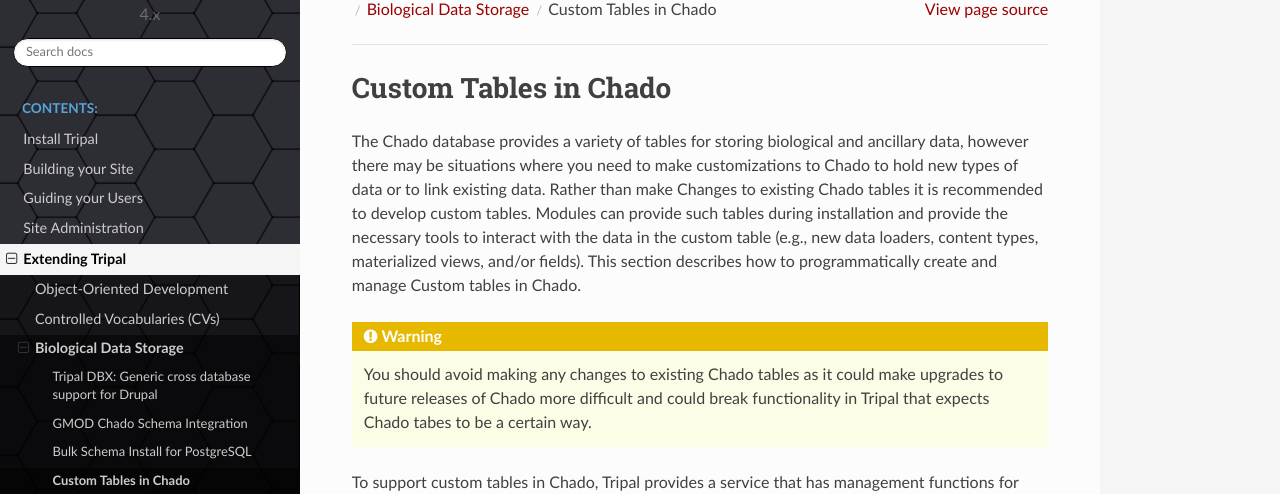
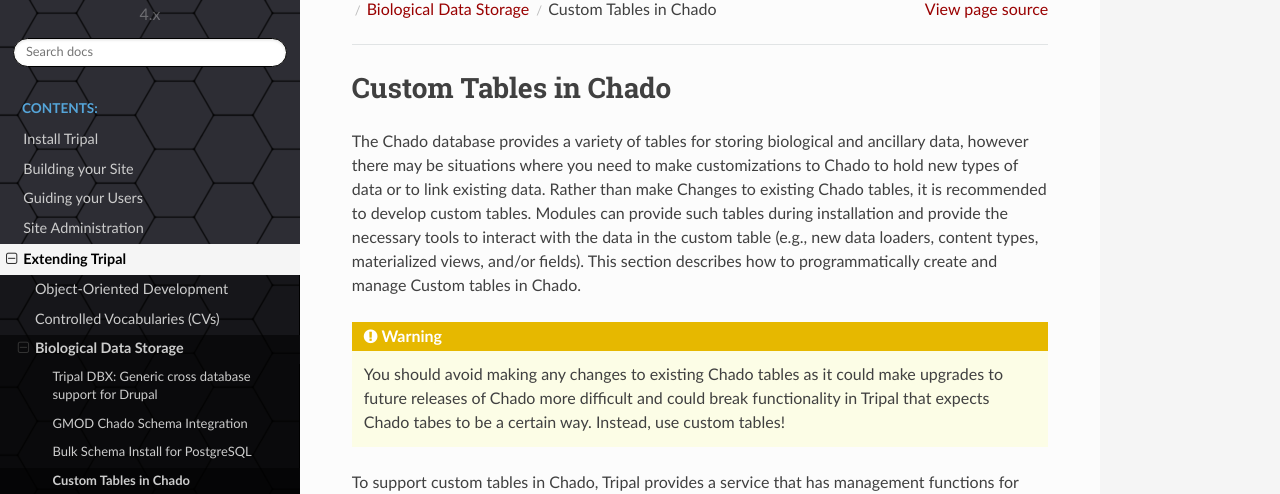
Before and after one commit to tripal/tripal_doc, a Sphinx documentation site: the page built from docs/dev_guide/biodata/custom_tables.rst, in a window 1280 px wide and 1221 px high. Shown: the part 340-834 px from the top of the window. Built offline with Sphinx 7.4.7 and the Read the Docs theme 2.0.0, drawn with Linux system fonts in a browser that asks for light colours.

```diff
--- a/docs/dev_guide/biodata/custom_tables.rst
+++ b/docs/dev_guide/biodata/custom_tables.rst
@@ -1,10 +1,9 @@
 Custom Tables in Chado
 ======================
-The Chado database provides a variety of tables for storing biological and ancillary data, however there may be situations where you need to make customizations to Chado to hold new types of data or to link existing data.  Rather than make Changes to existing Chado tables it is recommended to develop custom tables. Modules can provide such tables during installation and provide the necessary tools to interact with the data in the custom table (e.g., new data loaders, content types, materialized views, and/or fields). This section describes how to programmatically create and manage Custom tables in Chado.
+The Chado database provides a variety of tables for storing biological and ancillary data, however there may be situations where you need to make customizations to Chado to hold new types of data or to link existing data.  Rather than make Changes to existing Chado tables, it is recommended to develop custom tables. Modules can provide such tables during installation and provide the necessary tools to interact with the data in the custom table (e.g., new data loaders, content types, materialized views, and/or fields). This section describes how to programmatically create and manage Custom tables in Chado.
 
 .. warning::
-    You should avoid making any changes to existing Chado tables as it could make upgrades to future releases of Chado more difficult and could break functionality in Tripal that expects Chado tabes to be a certain way.
-
+    You should avoid making any changes to existing Chado tables as it could make upgrades to future releases of Chado more difficult and could break functionality in Tripal that expects Chado tabes to be a certain way.  Instead, use custom tables!
 
 To support custom tables in Chado, Tripal provides a service that has management functions for working with custom tables in general, and provides the `ChadoCustomTable` object which has support for working with individual tables.  Each table can be identified using its name and a unique ID that is automatically assigned to the Table.
 
```
Also changed, not shown: docs/dev_guide/lessons/custom_tables.rst (+14 -9 lines).
